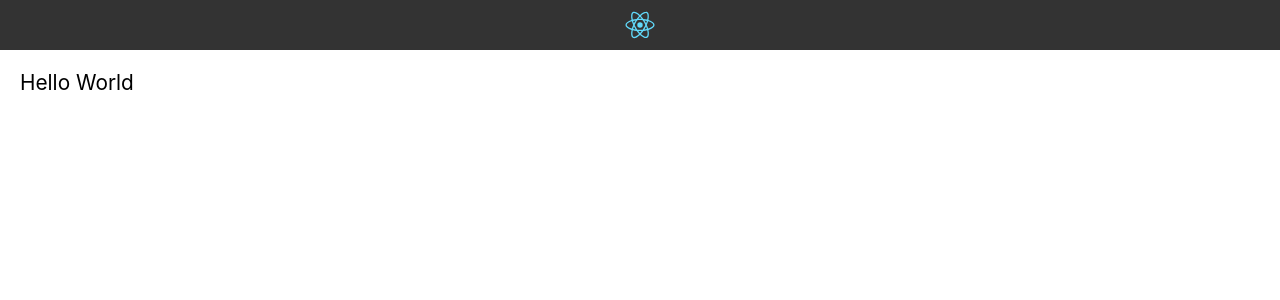
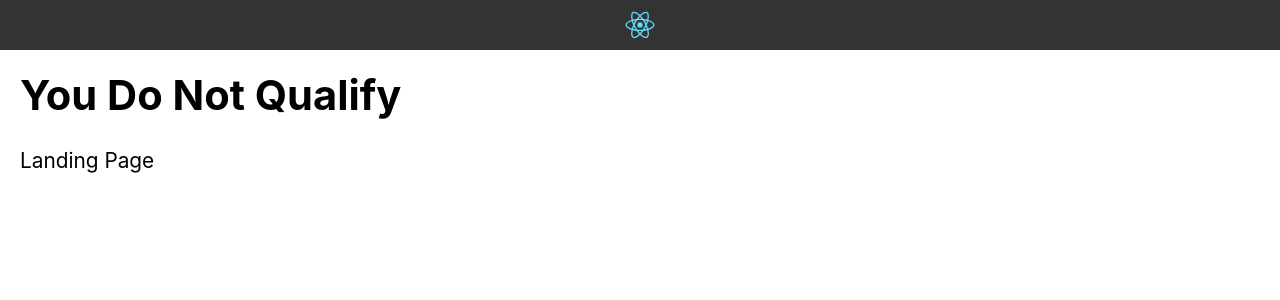
Before and after one commit to anthonytietjen/signup-ui-react-redux-springboot, a React (Create React App) app in the folder client/: page /disqualification in a window 1280 px wide. Shown: the top 300 px of the page. Built offline with nearby package versions, Linux system fonts and the light colour scheme.

Commit message:
Added routing and the three pages with basic content

```diff
--- a/client/package.json
+++ b/client/package.json
@@ -8,6 +8,7 @@
     "@testing-library/user-event": "^12.6.0",
     "react": "^17.0.1",
     "react-dom": "^17.0.1",
+    "react-router-dom": "^5.2.0",
     "react-scripts": "4.0.1",
     "web-vitals": "^0.2.4"
   },
--- a/client/src/App.js
+++ b/client/src/App.js
@@ -1,5 +1,9 @@
 import logo from './logo.svg';
 import './App.css';
+import { BrowserRouter as Router, Route, Switch } from 'react-router-dom';
+import { LandingPage } from './pages/LandingPage/LandingPage';
+import { NewAccount } from './pages/NewAccount/NewAccount';
+import { Disqualification } from './pages/Disqualification/Disqualification';
 
 function App() {
   return (
@@ -8,7 +12,19 @@ function App() {
         <img src={logo} className="logo" alt="logo" />
       </header>
       <main className="main">
-        Hello World
+        <Router>
+          <Switch>
+            <Route path="/" exact>
+              <LandingPage />
+            </Route>
+            <Route path="/newaccount" exact>
+              <NewAccount />
+            </Route>
+            <Route path="/disqualification" exact>
+              <Disqualification />
+            </Route>
+          </Switch>
+        </Router>
       </main>
     </div>
   );
--- a/client/src/index.css
+++ b/client/src/index.css
@@ -11,3 +11,7 @@ code {
   font-family: source-code-pro, Menlo, Monaco, Consolas, 'Courier New',
     monospace;
 }
+
+h1{
+  margin-top: 0;
+}
--- /dev/null
+++ b/client/src/pages/Disqualification/Disqualification.js
@@ -0,0 +1,7 @@
+import { DisqualificationView } from "./DisqualificationView"
+
+export const Disqualification = () => {
+    return (
+        <DisqualificationView />
+    )
+}
--- /dev/null
+++ b/client/src/pages/Disqualification/DisqualificationView.js
@@ -0,0 +1,10 @@
+import './Disqualification.css'
+
+export const DisqualificationView = () => (
+    <>
+        <h1>You Do Not Qualify</h1>
+        <div>
+            Landing Page
+        </div>
+    </>
+)
--- /dev/null
+++ b/client/src/pages/LandingPage/LandingPage.js
@@ -0,0 +1,7 @@
+import { LandingPageView } from "./LandingPageView"
+
+export const LandingPage = () => {
+    return (
+        <LandingPageView />
+    )
+}
--- /dev/null
+++ b/client/src/pages/LandingPage/LandingPageView.js
@@ -0,0 +1,10 @@
+import './LandingPage.css'
+
+export const LandingPageView = () => (
+    <>
+        <h1>Welcome</h1>
+        <div>
+            Landing Page
+        </div>
+    </>
+)
--- /dev/null
+++ b/client/src/pages/NewAccount/NewAccount.js
@@ -0,0 +1,7 @@
+import { NewAccountView } from "./NewAccountView"
+
+export const NewAccount = () => {
+    return (
+        <NewAccountView />
+    )
+}
--- /dev/null
+++ b/client/src/pages/NewAccount/NewAccountView.js
@@ -0,0 +1,10 @@
+import './NewAccount.css'
+
+export const NewAccountView = () => (
+    <>
+        <h1>New Account</h1>
+        <div>
+            New Account Page
+        </div>
+    </>
+)
```
Also changed, not shown: client/src/pages/Disqualification/Disqualification.css (added), client/src/pages/LandingPage/LandingPage.css (added), client/src/pages/NewAccount/NewAccount.css (added), 2 other files (tests, documents, lock files or other folders).
